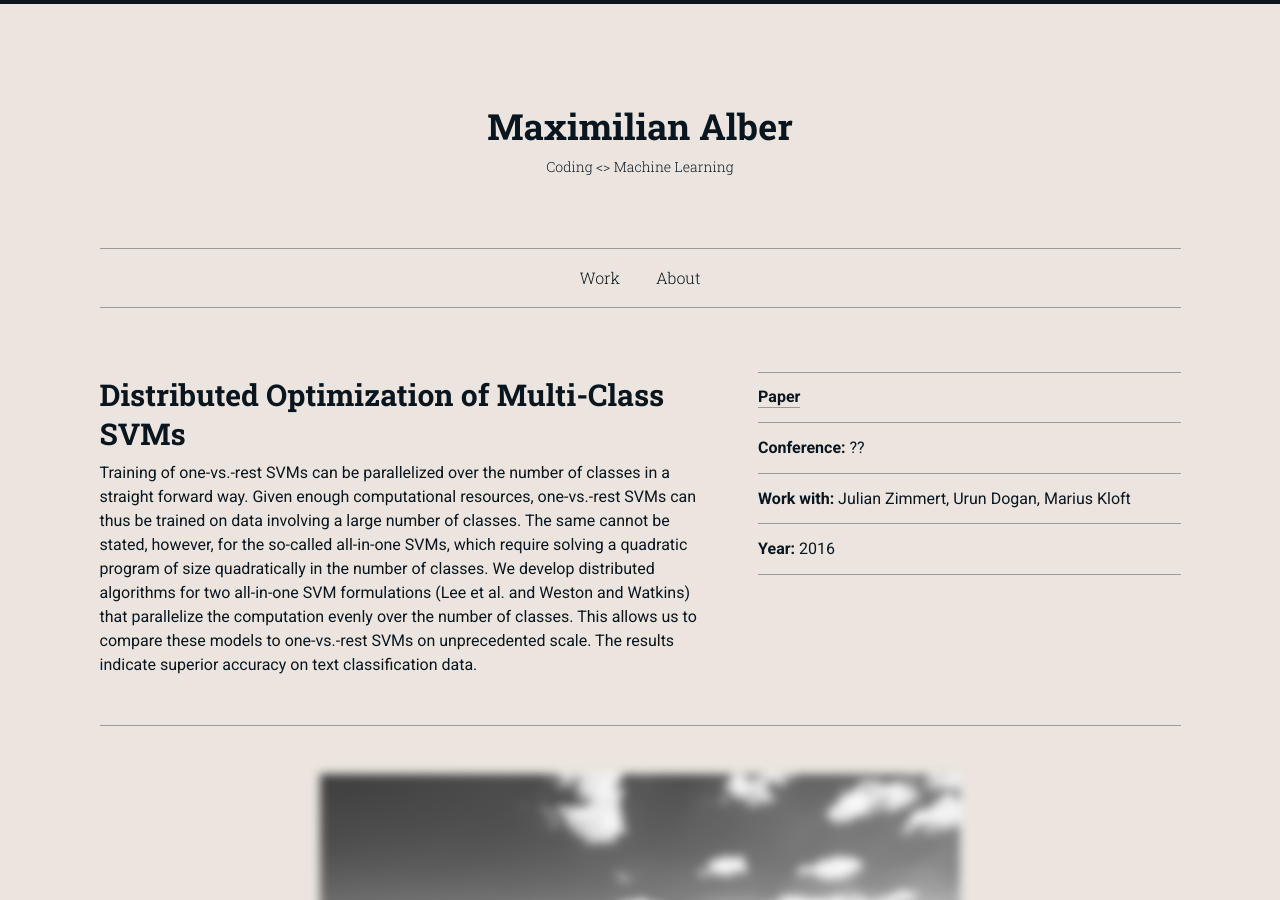
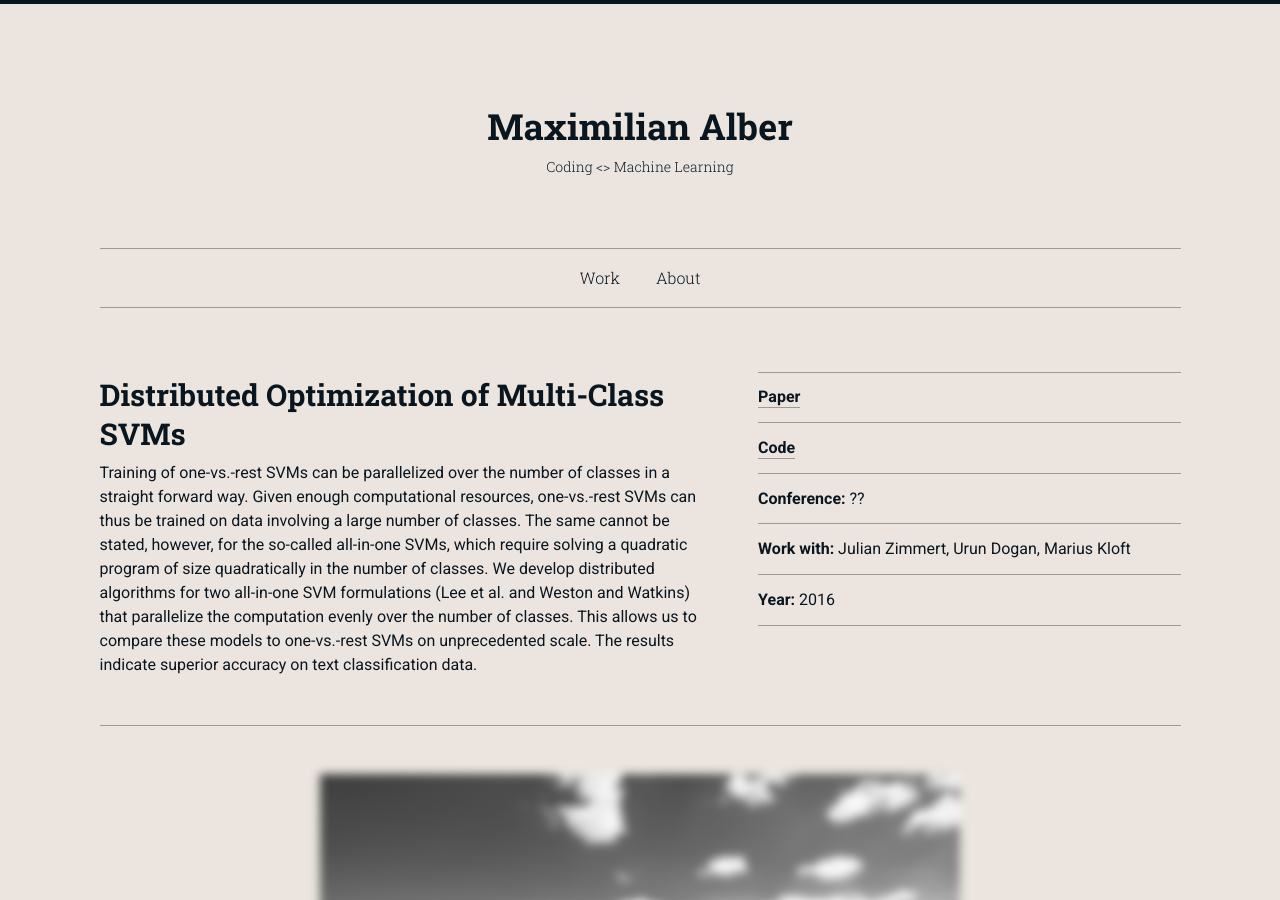
Before and after one commit to albermax/albermax.github.io, a Jekyll site: the page built from project-aistats2017.html, in a window 1280 px wide and 900 px high. Built offline with Jekyll 4.4.1, drawn with Linux system fonts in a browser that asks for light colours.

Commit message:
Update project-aistats2017.html

```diff
--- a/project-aistats2017.html
+++ b/project-aistats2017.html
@@ -29,6 +29,7 @@ title: Work
 		<div class="lined-list">
 			<ul>
 				<li><a href="http://arxiv.org/abs/1611.08480"><strong>Paper</strong></a></li>
+				<li><a href="https://github.com/albermax/xcsvm"><strong>Code</strong></a></li>
 				<li><strong>Conference:</strong> ??</li>
 				<li><strong>Work with:</strong> Julian Zimmert, Urun Dogan, Marius Kloft</li>
 				<li><strong>Year:</strong> 2016</li>
```
